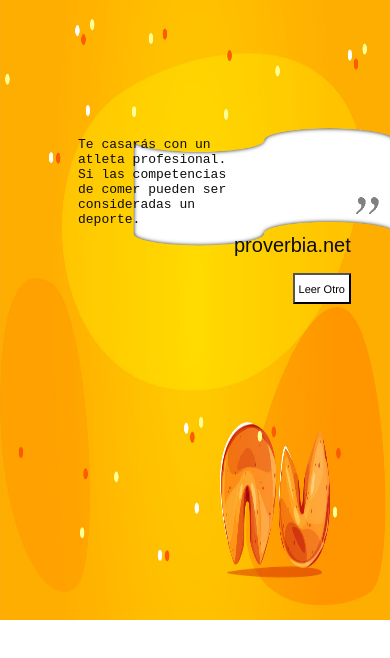
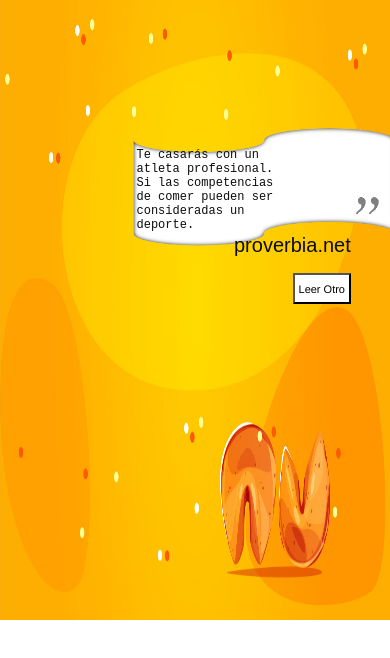
Before and after one commit to Ajvr2512/FrasesCambiando, a React (Vite) app: page / in a window 390 px wide. Shown: the top 658 px of the page. Built offline with nearby package versions, Linux system fonts and the light colour scheme.

Commit message:
Update text.css

```diff
--- a/src/component/Phrases/text.css
+++ b/src/component/Phrases/text.css
@@ -27,15 +27,27 @@
 }
 @media (max-width: 577px){
 .text{
-    font-size: 13px;
+    margin-top: 28%;
+    font-size: 12px;
 }
   }
 }
 
-@media (max-width: 460px){
+@media (max-width: 509px){
 .text{
-    margin-top:35%;
-    margin-left: 20%;
+    margin-top:29%;
+    margin-left: 35%;
+    font-size: 12px;
+}
+}
+@media (max-width: 482px){
+ .text{
+    margin-top: 32%;
+}
+}
+@media (max-width: 455px){
+.text{
+    margin-top: 38%;
 }
 
 }
```
